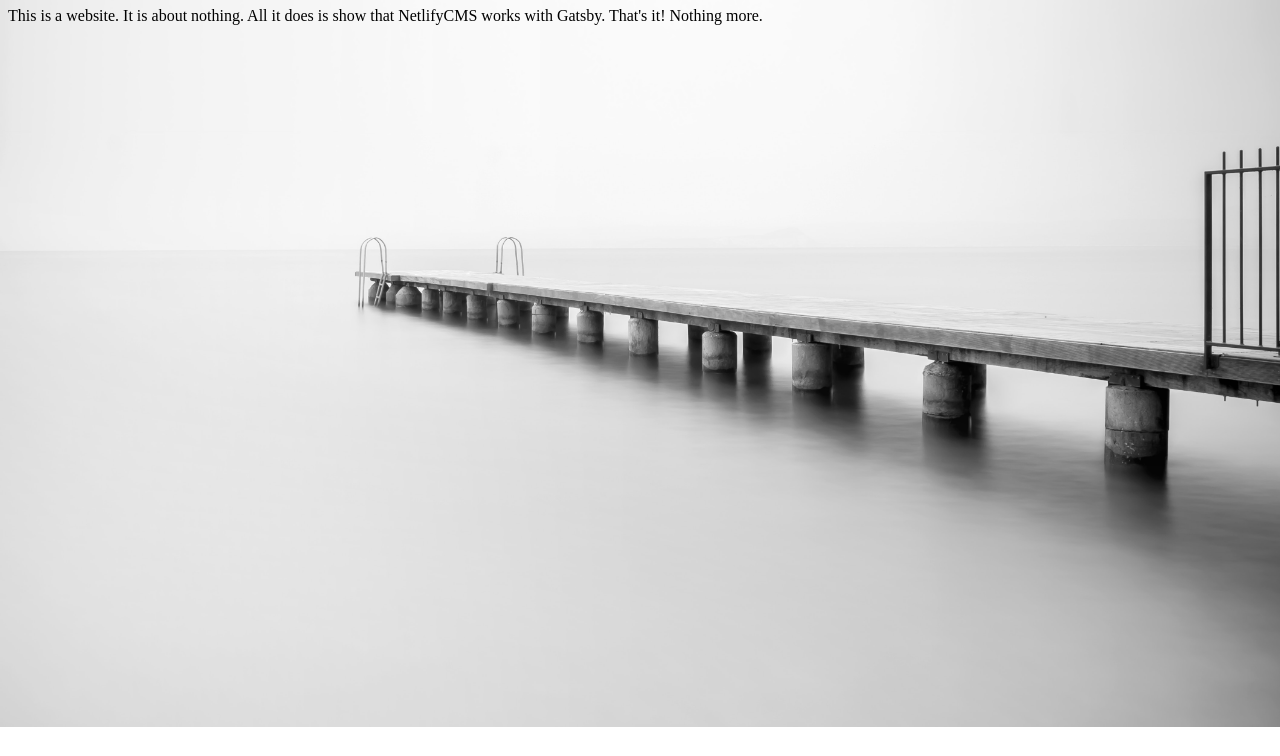
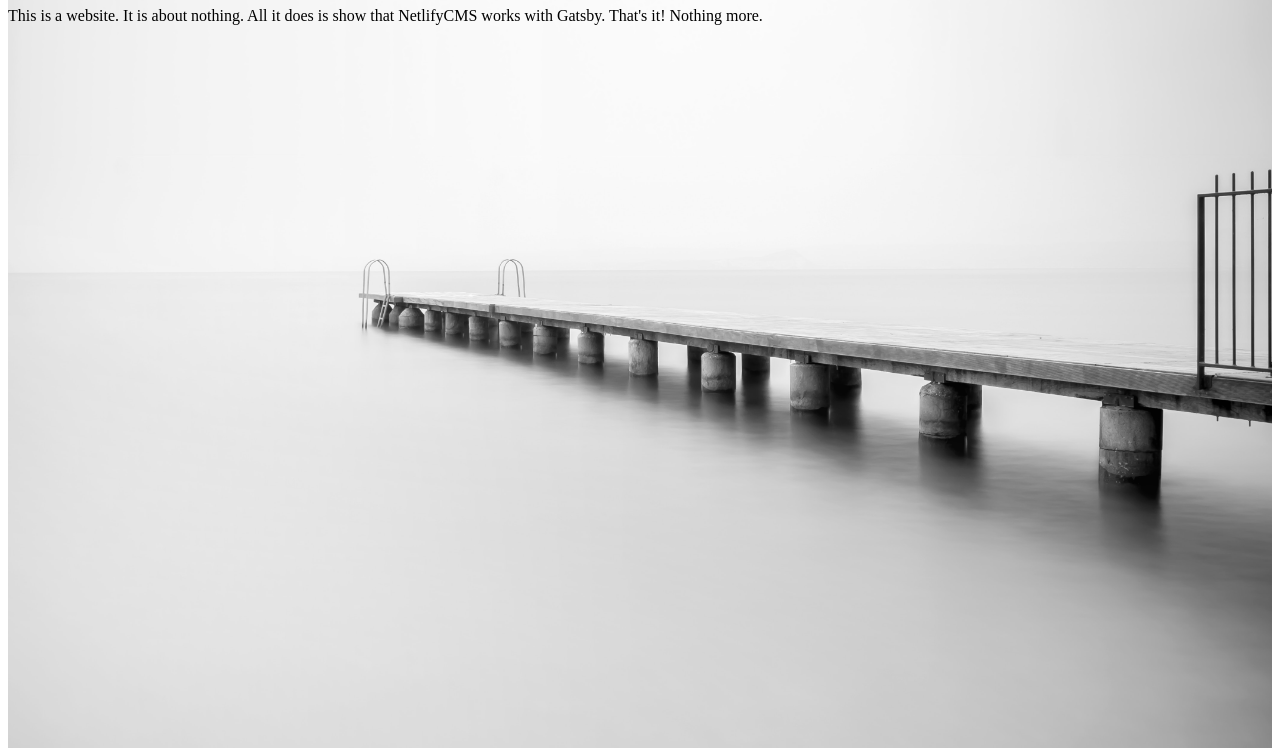
Before and after one commit to fuerte-nerd/my-gatsby-blog, a Gatsby site: page / in a window 1280 px wide. Shown: the part 73-829 px from the top of the page. Before the commit the page ends 800 px from the top, so only its background shows below. Built offline with nearby package versions, Linux system fonts and the light colour scheme; Gatsby itself is replaced by a stand-in of ours.

Commit message:
added gatsby-background-image

```diff
--- a/gatsby-browser.js
+++ b/gatsby-browser.js
@@ -1,7 +1,8 @@
-/**
- * Implement Gatsby's Browser APIs in this file.
- *
- * See: https://www.gatsbyjs.org/docs/browser-apis/
- */
-
-// You can delete this file if you're not using it
+export const onClientEntry = async () => {
+    // IntersectionObserver polyfill for gatsby-background-image (Safari, IE)
+    if (!(`IntersectionObserver` in window)) {
+      await import(`intersection-observer`)
+      console.log(`# IntersectionObserver is polyfilled!`)
+    //   return
+    }
+  }
--- a/package.json
+++ b/package.json
@@ -6,6 +6,7 @@
   "author": "Kyle Mathews <mathews.kyle@gmail.com>",
   "dependencies": {
     "gatsby": "^2.19.7",
+    "gatsby-background-image": "^0.9.13",
     "gatsby-cli": "^2.8.27",
     "gatsby-image": "^2.2.39",
     "gatsby-plugin-manifest": "^2.2.39",
@@ -18,6 +19,7 @@
     "gatsby-source-filesystem": "^2.1.46",
     "gatsby-transformer-remark": "^2.6.48",
     "gatsby-transformer-sharp": "^2.3.13",
+    "intersection-observer": "^0.7.0",
     "netlify-cms-app": "^2.11.10",
     "prop-types": "^15.7.2",
     "react": "^16.12.0",
--- a/src/templates/indexTemplate.js
+++ b/src/templates/indexTemplate.js
@@ -1,22 +1,26 @@
 import React from "react"
 import { graphql } from "gatsby"
 import Img from "gatsby-image"
+
+import BackgroundImage from 'gatsby-background-image'
 
 export default function indexTemplate({data}) {
 
     const { title, subtitle } = data.post.edges[0].node.childMarkdownRemark.frontmatter
   return (
     <div>
-      <h1>{title}</h1>
-      <Img fluid={data.image.childImageSharp.fluid} style={{
-          position: 'fixed',
-          width: '100vw',
-          height: '100vh',
-          zIndex: -5,
-          top: 0,
-          left: 0
-      }}/>
-      <p>{subtitle}</p>
+      <BackgroundImage
+        tag="div"
+        fluid={data.image.childImageSharp.fluid}
+        backgroundColor="#333333"
+        style={{
+            backgroundSize: "cover",
+            minHeight: "100vh"
+        }}
+      >
+          <h1>{title}</h1>
+          <p>{subtitle}</p>
+      </BackgroundImage>
     </div>
   )
 }
@@ -42,7 +46,7 @@ export const query = graphql`
     }
     image: file(relativePath: { eq: $hero_image }) {
       childImageSharp {
-        fluid(maxWidth: 2000, maxHeight: 700) {
+        fluid(maxWidth: 2500) {
           ...GatsbyImageSharpFluid
         }
       }
```
Also changed, not shown: 1 other file.
